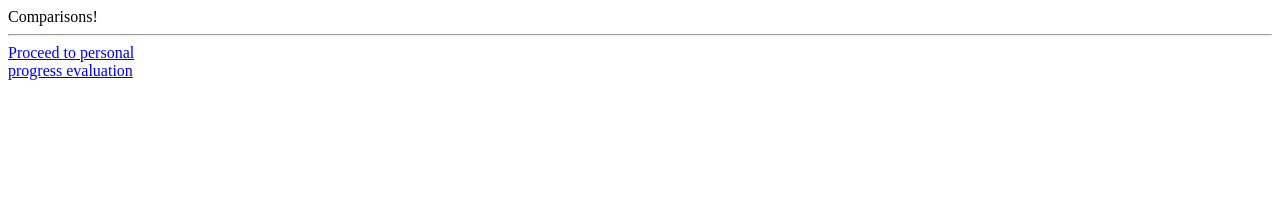
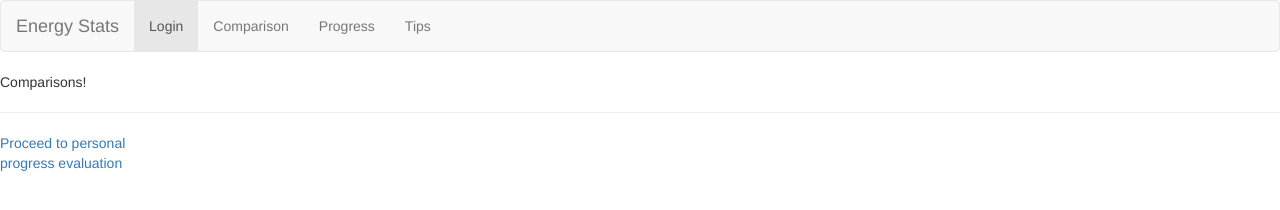
Before and after one commit to vinniechen/energyStats, a website: page src/comparisons.html in a window 1280 px wide. Drawn offline with nearby package versions, Linux system fonts and the light colour scheme.

Commit message:
add toolbar

```diff
--- a/src/comparisons.html
+++ b/src/comparisons.html
@@ -1,9 +1,34 @@
 <html>
   <head>
+  	<!--Boostrap Nav Bar-->
+  	<title>Bootstrap Case</title>
+  <meta charset="utf-8">
+  <meta name="viewport" content="width=device-width, initial-scale=1">
+  <link rel="stylesheet" href="https://maxcdn.bootstrapcdn.com/bootstrap/3.3.7/css/bootstrap.min.css">
+  <script src="https://ajax.googleapis.com/ajax/libs/jquery/1.12.4/jquery.min.js"></script>
+  <script src="https://maxcdn.bootstrapcdn.com/bootstrap/3.3.7/js/bootstrap.min.js"></script>
+
     <title>energyStats - Comparisons</title>
   </head>
 
   <body>
+
+  	<!--Boostrap Nav Bar-->
+  	<nav class="navbar navbar-default">
+ 	 <div class="container-fluid">
+    <div class="navbar-header">
+      <a class="navbar-brand" href="">Energy Stats</a>
+    </div>
+    <ul class="nav navbar-nav">
+      <li class="active"><a href="signin.html">Login</a></li>
+      <li><a href="comparisons.html">Comparison</a></li>
+      <li><a href="progress.html">Progress</a></li>
+      <li><a href="highlights.html">Tips</a></li>
+    </ul>
+  	</div>
+	</nav>
+
+
     Comparisons!
     <br/>
     <hr/>
```
Also changed, not shown: src/highlights.html (+25 -0 lines), src/progress.css (+7 -1 lines), src/progress.html (+8 -12 lines), src/signin.html (+22 -0 lines), 1 other file.
